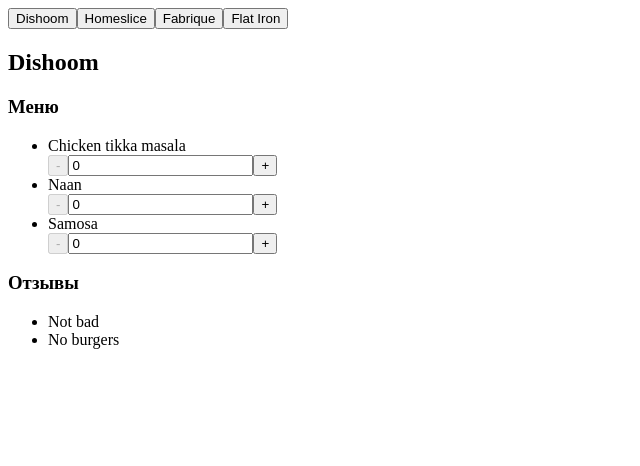
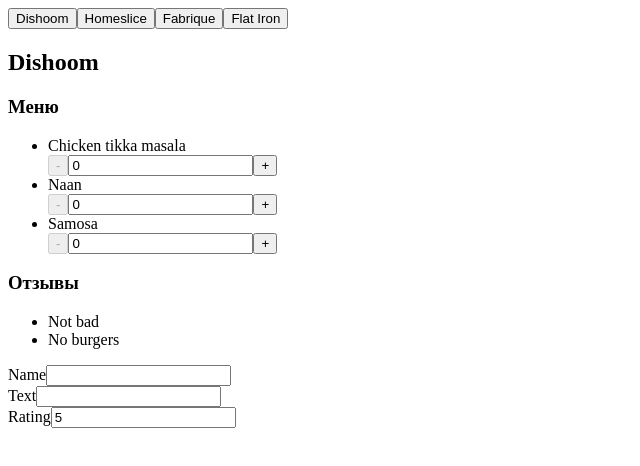
Before and after one commit to Sun-in-summer/LearnReact091123, a React (Vite) app in the folder my-app/: page / in a window 1280 px wide. Both pictures are taken after a click on the button "Dishoom". Shown: the top 466 px of the page, without its empty margins (0-640 px from the left). Built offline with nearby package versions, Linux system fonts and the light colour scheme.

Commit message:
review form is added,  DishCounter is  renamed to Counter

```diff
--- a/my-app/src/components/dish-counter/component.jsx
+++ b/my-app/src/components/counter/component.jsx
@@ -5,7 +5,7 @@
 const DEFAULT_COUNT = 0;
 
 
-export const DishCounter =() => {
+export const Counter =() => {
 
    const [count, setCount] =useState(DEFAULT_COUNT);
 
--- a/my-app/src/components/dish/component.jsx
+++ b/my-app/src/components/dish/component.jsx
@@ -1,9 +1,9 @@
-import {DishCounter} from "../dish-counter/component";
+import {Counter} from "../counter/component";
 export const Dish = ({dish}) => {
      return (
       <div>
          <div>{dish}</div>
-        <div><DishCounter /></div>
+        <div><Counter /></div>
       </div>
 
 
--- a/my-app/src/components/restaurant/component.jsx
+++ b/my-app/src/components/restaurant/component.jsx
@@ -1,4 +1,5 @@
 import { Menu  } from '../menu/component';
+import { ReviewForm } from '../review-form/component';
 import { Reviews } from '../reviews/component';
 
 export const Restaurant = ({restaurant}) => {
@@ -13,6 +14,7 @@
       <Menu dishes = {restaurant.menu}/>
 
       <Reviews reviews ={restaurant.reviews} />
+      <ReviewForm/>
     </div>
     );
 }
--- /dev/null
+++ b/my-app/src/components/review-form/component.jsx
@@ -0,0 +1,71 @@
+import { useReducer } from 'react';
+
+const DEFAULT_FORM_VALUE = {
+    name: '',
+    text: '',
+    rating: 5
+}
+
+
+const ACTION_TYPES  ={
+    setName: 'SET_NAME',
+    setText: 'SET_TEXT',
+    setRating: 'SET_RATING'
+}
+
+export const ReviewForm = () => {
+
+    const reducer = (state, action) => {
+        switch(action.type) {
+            case 'SET_NAME' :
+            return {
+                ...state,
+                name: action.payload,
+                text: DEFAULT_FORM_VALUE.text,
+                rating: DEFAULT_FORM_VALUE.rating
+                }
+            case 'SET_TEXT' :
+              return {...state, text: action.payload}
+            case 'SET_RATING' :
+              return {...state, rating: action.payload} ;
+            default:
+                 return state;
+        }
+    }
+
+
+     const [formValue, dispatch] = useReducer(reducer, DEFAULT_FORM_VALUE);
+
+     return (
+      <div>
+        <div>
+            <label htmlFor = 'name'>Name</label>
+            <input
+             id ="name"
+             type= 'text'
+             value = {formValue.name}
+             onChange = {(event) =>
+                dispatch({type: ACTION_TYPES.setName, payload: event.target.value})}
+             ></input>
+        </div>
+        <div>
+            <label htmlFor = 'text'>Text</label>
+            <input
+             id ="text"
+             type= 'text'
+             value ={formValue.text}
+             onChange = {(event) => dispatch({ type: ACTION_TYPES.setText, payload: event.target.value})}
+             ></input>
+        </div>
+        <div>
+            <label htmlFor = 'rating'>Rating</label>
+            <input
+             id ="rating"
+             type= 'number'
+             value ={formValue.rating}
+             onChange = {(event) => dispatch({ type: ACTION_TYPES.setRating, payload: event.target.value})}></input>
+        </div>
+      </div>
+
+    );
+}
```
